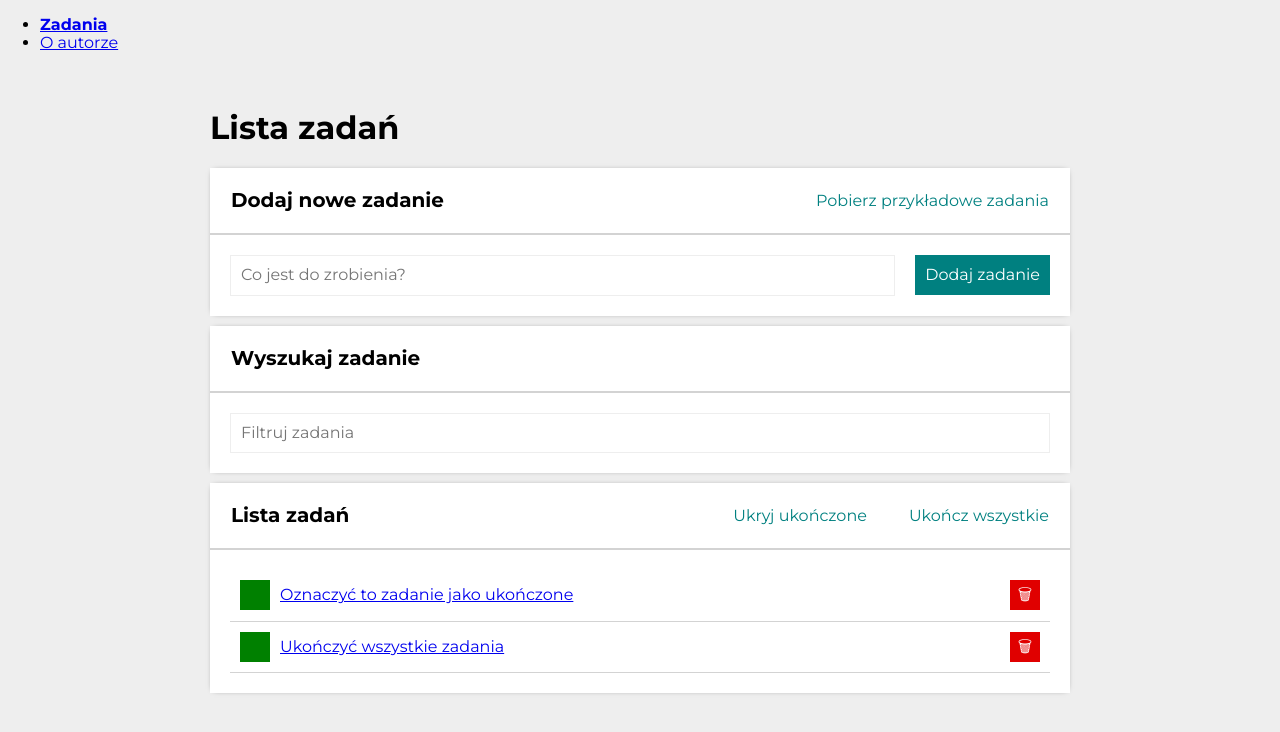
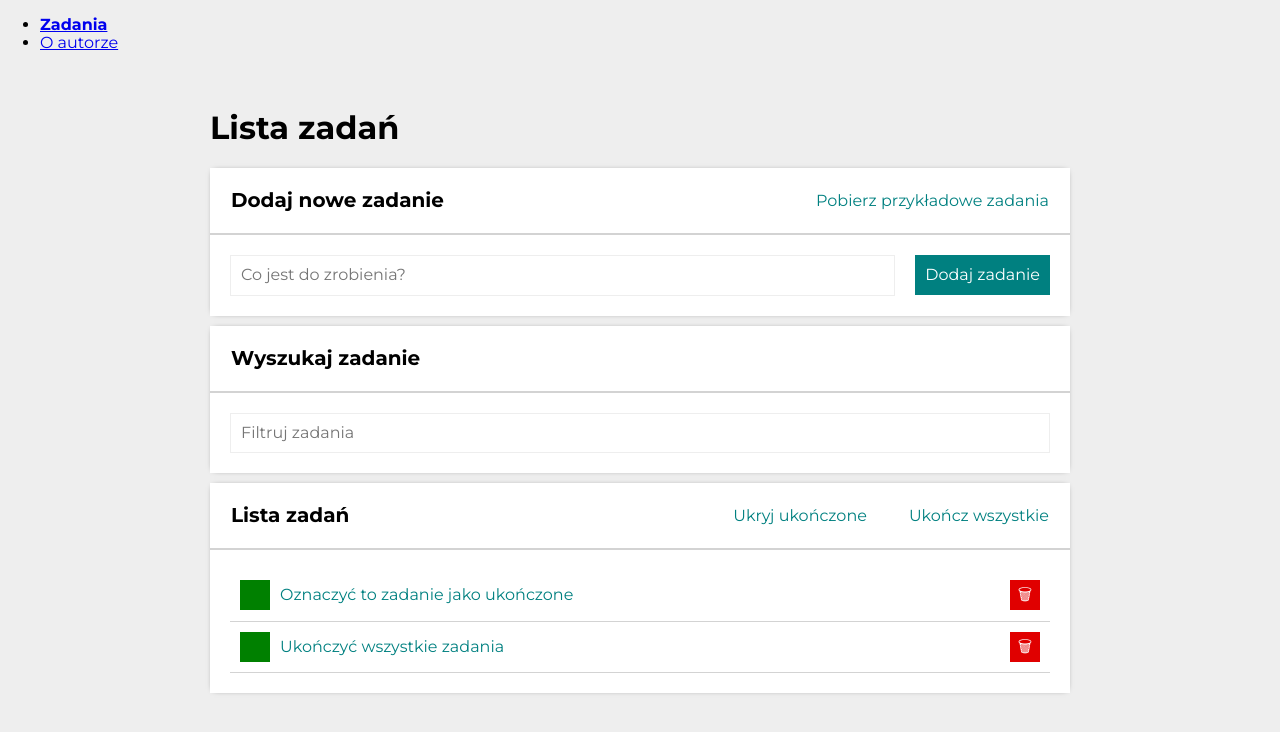
Before and after one commit to konradkapica/todo-list-react, a React (Create React App) app: page /#/zadania in a window 1280 px wide. Both pictures are taken after a click on the button "Pobierz przykładowe zadania". Shown: the top 732 px of the page. Built offline with nearby package versions, Linux system fonts and the light colour scheme.

Commit message:
StyledLink added to TaskList

```diff
--- a/src/features/tasks/TasksPage/TaskList/index.js
+++ b/src/features/tasks/TasksPage/TaskList/index.js
@@ -1,8 +1,8 @@
 import { useSelector, useDispatch } from "react-redux";
-import { Link, useLocation } from "react-router-dom"
+import { useLocation } from "react-router-dom"
 import { toggleTaskDone, removeTask, selectHideDone, selectTasksByQuery } from "../../tasksSlice";
 import searchQueryParamName from "../searchQueryParamName";
-import { TasksList, Item, Content, RemoveButton, DoneButton } from "./styled"
+import { TasksList, Item, Content, RemoveButton, DoneButton, StyledLink } from "./styled"
 
 
 const TaskList = () => {
@@ -27,7 +27,7 @@ const TaskList = () => {
                   {done ? "✓" : ""}
                </DoneButton>
                <Content done={done}>
-                  <Link to={`/zadania/${id}`}>{content}</Link>
+                  <StyledLink to={`/zadania/${id}`}>{content}</StyledLink>
                </Content>
                <RemoveButton
                   onClick={() => dispatch(removeTask(id))}
--- a/src/features/tasks/TasksPage/TaskList/styled.js
+++ b/src/features/tasks/TasksPage/TaskList/styled.js
@@ -1,4 +1,5 @@
 import styled, { css } from "styled-components";
+import { Link } from "react-router-dom"
 
 export const TasksList = styled.ul`
     list-style: none;
@@ -24,6 +25,20 @@ export const Content = styled.p`
     ${({ done }) => done && css`
         text-decoration: line-through;
     `}
+`;
+
+export const StyledLink = styled(Link)`
+    text-decoration: none;
+    color: ${({ theme }) => theme.colors.primaryColor};
+    transition: 0.3s;
+
+    &:hover {
+        color: ${({ theme }) => theme.colors.buttonHover};
+    }
+
+    &:active {
+        color: ${({ theme }) => theme.colors.buttonActive};
+    }
 `;
 
 export const Button = styled.button`
```
